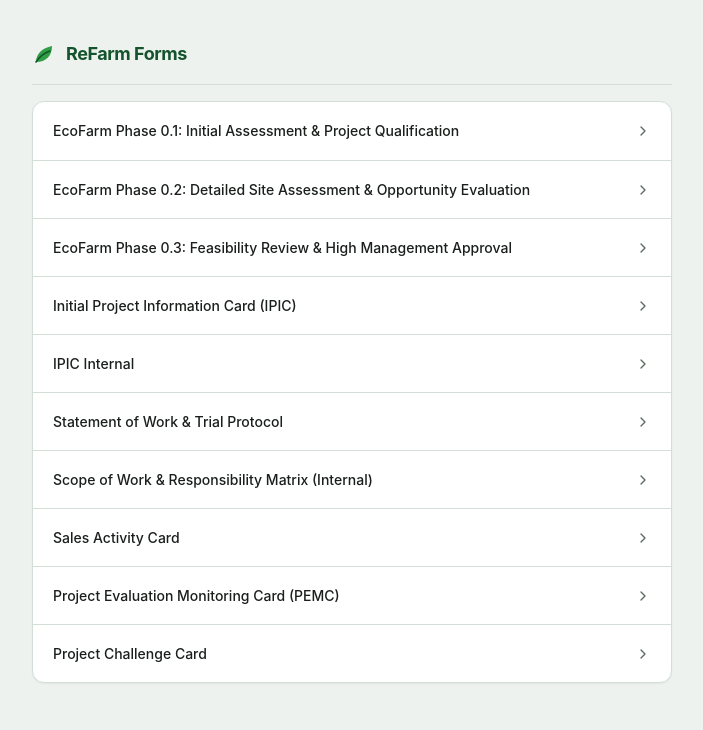
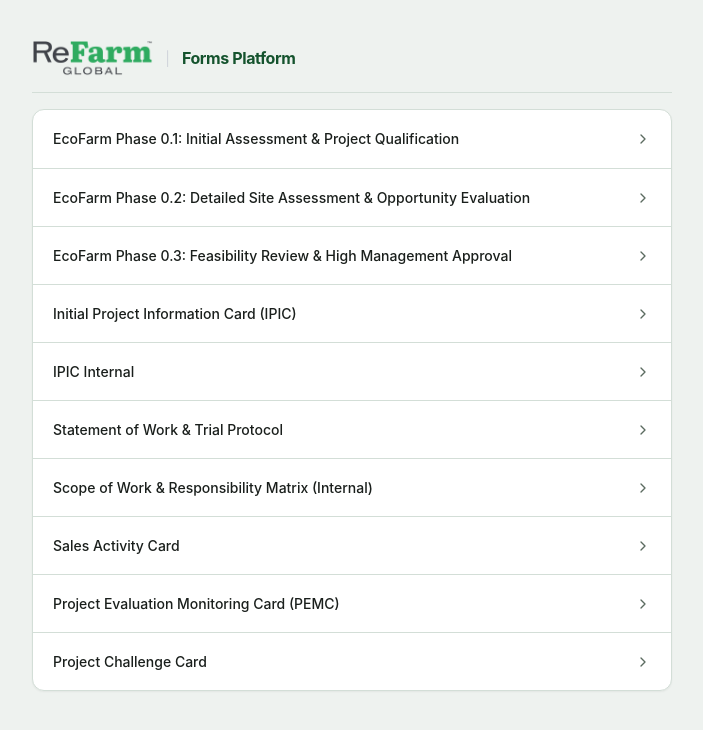
Before and after one commit to rizmyrefarm/refarm-forms, a Next.js app: page / in a window 1280 px wide. Shown: the top 730 px of the page, without its empty margins (288-991 px from the left). Built offline with nearby package versions, Linux system fonts and the light colour scheme.

Commit message:
Replace temporary leaf SVG with official ReFarm Global logo across all pages and headers

```diff
--- a/app/admin/page.tsx
+++ b/app/admin/page.tsx
@@ -39,26 +39,15 @@ export default async function AdminHomePage() {
               <span>Home</span>
             </Link>
             <span className="text-gray-300">|</span>
-            <div className="flex items-center gap-2">
-              <svg
-                className="w-5 h-5 flex-shrink-0"
-                viewBox="0 0 24 24"
-                fill="none"
-                xmlns="http://www.w3.org/2000/svg"
-                aria-hidden="true"
-              >
-                <path
-                  d="M4 20c0-8 6-14 16-16 0 10-6 16-16 16z"
-                  fill="#2f9e44"
-                />
-                <path
-                  d="M4 20C8 14 12 11 18 9"
-                  stroke="#14532d"
-                  strokeWidth="1.6"
-                  strokeLinecap="round"
-                />
-              </svg>
-              <h1 className="font-bold text-base sm:text-lg tracking-tight text-[#14532d]">
+            <div className="flex items-center gap-2.5">
+              {/* eslint-disable-next-line @next/next/no-img-element */}
+              <img
+                src="/refarm-logo.png"
+                alt="ReFarm Global"
+                className="h-7 w-auto object-contain"
+              />
+              <span className="text-gray-300">|</span>
+              <h1 className="font-bold text-sm sm:text-base tracking-tight text-[#14532d]">
                 Admin Dashboard
               </h1>
             </div>
--- a/app/page.tsx
+++ b/app/page.tsx
@@ -11,27 +11,16 @@ export default function HomePage() {
       <main className="max-w-[640px] mx-auto w-full">
         {/* Header (Forms-only, no Admin link) */}
         <header className="flex items-center pb-4 mb-4 border-b border-[#d3ded7]">
-          <div className="flex items-center gap-2.5">
-            <svg
-              className="w-6 h-6 flex-shrink-0"
-              viewBox="0 0 24 24"
-              fill="none"
-              xmlns="http://www.w3.org/2000/svg"
-              aria-hidden="true"
-            >
-              <path
-                d="M4 20c0-8 6-14 16-16 0 10-6 16-16 16z"
-                fill="#2f9e44"
-              />
-              <path
-                d="M4 20C8 14 12 11 18 9"
-                stroke="#14532d"
-                strokeWidth="1.6"
-                strokeLinecap="round"
-              />
-            </svg>
-            <span className="font-bold text-base sm:text-lg tracking-tight text-[#14532d]">
-              ReFarm Forms
+          <div className="flex items-center gap-3">
+            {/* eslint-disable-next-line @next/next/no-img-element */}
+            <img
+              src="/refarm-logo.png"
+              alt="ReFarm Global"
+              className="h-8 sm:h-9 w-auto object-contain"
+            />
+            <span className="text-gray-300">|</span>
+            <span className="font-bold text-sm sm:text-base tracking-tight text-[#14532d]">
+              Forms Platform
             </span>
           </div>
         </header>
--- a/components/Navbar.tsx
+++ b/components/Navbar.tsx
@@ -16,18 +16,17 @@ export const Navbar: React.FC = () => {
           {/* Brand */}
           <div className="flex items-center gap-3">
             <Link href="/" className="flex items-center gap-2.5 group">
-              <svg className="w-7 h-7 flex-shrink-0" viewBox="0 0 24 24" fill="none">
-                <path d="M4 20c0-8 6-14 16-16 0 10-6 16-16 16z" fill="#8fd19e" />
-                <path d="M4 20C8 14 12 11 18 9" stroke="#14532d" strokeWidth="1.6" strokeLinecap="round" />
-              </svg>
-              <div>
-                <span className="font-bold tracking-tight text-base sm:text-lg group-hover:text-emerald-200 transition">
-                  ReFarm Forms
-                </span>
-                <span className="hidden sm:inline-block ml-2 text-[10px] uppercase tracking-wider bg-emerald-950/60 text-emerald-300 font-semibold px-2 py-0.5 rounded border border-emerald-700/40">
-                  Internal
-                </span>
+              <div className="bg-white px-2 py-1 rounded-md shadow-sm inline-flex items-center flex-shrink-0">
+                {/* eslint-disable-next-line @next/next/no-img-element */}
+                <img
+                  src="/refarm-logo.png"
+                  alt="ReFarm Global"
+                  className="h-5 sm:h-6 w-auto object-contain"
+                />
               </div>
+              <span className="hidden sm:inline-block ml-2 text-[10px] uppercase tracking-wider bg-emerald-950/60 text-emerald-300 font-semibold px-2 py-0.5 rounded border border-emerald-700/40">
+                Forms Platform
+              </span>
             </Link>
           </div>
 
--- a/components/SubmissionView.tsx
+++ b/components/SubmissionView.tsx
@@ -55,11 +55,15 @@ export const SubmissionView: React.FC<SubmissionViewProps> = ({
         </Link>
 
         <div className="flex items-center gap-2 font-bold tracking-tight text-sm">
-          <svg className="w-6 h-6 flex-shrink-0" viewBox="0 0 24 24" fill="none">
-            <path d="M4 20c0-8 6-14 16-16 0 10-6 16-16 16z" fill="#8fd19e" />
-            <path d="M4 20C8 14 12 11 18 9" stroke="#14532d" strokeWidth="1.6" strokeLinecap="round" />
-          </svg>
-          <span className="hidden sm:inline">ReFarm · {formDef.title}</span>
+          <div className="bg-white px-2 py-0.5 rounded shadow-sm inline-flex items-center flex-shrink-0">
+            {/* eslint-disable-next-line @next/next/no-img-element */}
+            <img
+              src="/refarm-logo.png"
+              alt="ReFarm Global"
+              className="h-4.5 sm:h-5 w-auto object-contain"
+            />
+          </div>
+          <span className="hidden sm:inline text-emerald-100 font-semibold text-xs">· {formDef.title}</span>
           <span className="sm:hidden">View</span>
         </div>
 
--- a/components/form/FormHeader.tsx
+++ b/components/form/FormHeader.tsx
@@ -23,23 +23,14 @@ export const FormHeader: React.FC<FormHeaderProps> = ({
   return (
     <div className="doc-header">
       <div className="flex items-center gap-3.5 mb-5">
-        <svg
-          className="w-10 h-10 flex-shrink-0"
-          viewBox="0 0 24 24"
-          fill="none"
-          xmlns="http://www.w3.org/2000/svg"
-        >
-          <path
-            d="M4 20c0-8 6-14 16-16 0 10-6 16-16 16z"
-            fill="#a7e0b4"
+        <div className="bg-white px-2.5 py-1.5 rounded-lg shadow-sm inline-flex items-center flex-shrink-0">
+          {/* eslint-disable-next-line @next/next/no-img-element */}
+          <img
+            src="/refarm-logo.png"
+            alt="ReFarm Global"
+            className="h-6 sm:h-7 w-auto object-contain"
           />
-          <path
-            d="M4 20C8 14 12 11 18 9"
-            stroke="#0f3d21"
-            strokeWidth="1.6"
-            strokeLinecap="round"
-          />
-        </svg>
+        </div>
         <div>
           <h1 className="text-xl md:text-2xl font-bold tracking-wide m-0 text-white">
             {title}
--- a/components/form/FormToolbar.tsx
+++ b/components/form/FormToolbar.tsx
@@ -34,12 +34,15 @@ export const FormToolbar: React.FC<FormToolbarProps> = ({
           </Link>
         )}
         <div className="flex items-center gap-2 font-bold tracking-tight text-sm">
-          <svg className="w-6 h-6 flex-shrink-0" viewBox="0 0 24 24" fill="none">
-            <path d="M4 20c0-8 6-14 16-16 0 10-6 16-16 16z" fill="#8fd19e" />
-            <path d="M4 20C8 14 12 11 18 9" stroke="#14532d" strokeWidth="1.6" strokeLinecap="round" />
-          </svg>
-          <span className="hidden sm:inline">ReFarm · {title}</span>
-          <span className="sm:hidden">ReFarm</span>
+          <div className="bg-white px-2 py-0.5 rounded shadow-sm inline-flex items-center flex-shrink-0">
+            {/* eslint-disable-next-line @next/next/no-img-element */}
+            <img
+              src="/refarm-logo.png"
+              alt="ReFarm Global"
+              className="h-4.5 sm:h-5 w-auto object-contain"
+            />
+          </div>
+          <span className="hidden sm:inline text-emerald-100 font-semibold text-xs">· {title}</span>
         </div>
       </div>
 
```
Also changed, not shown: public/logo.png (added), public/refarm-logo.png (added).
